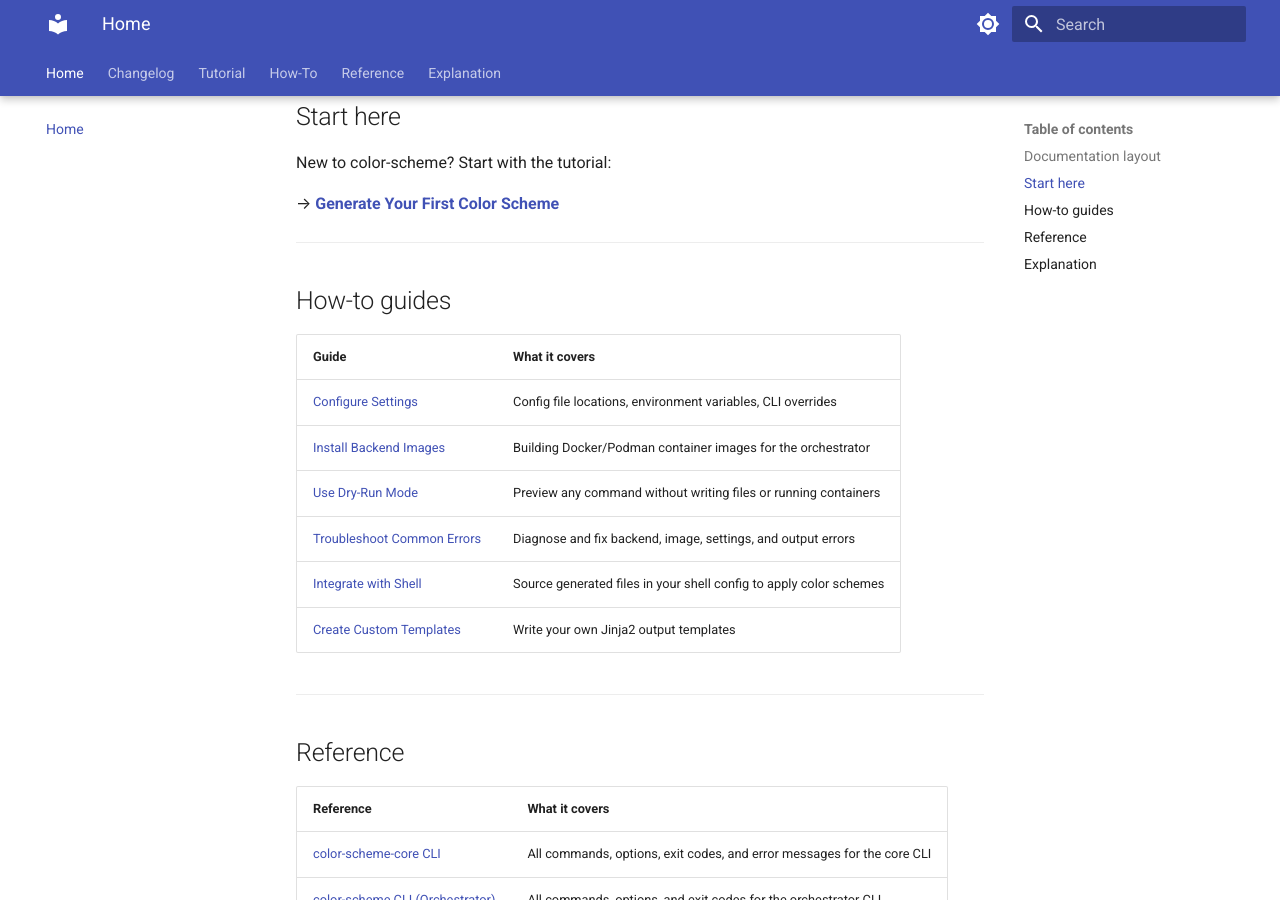
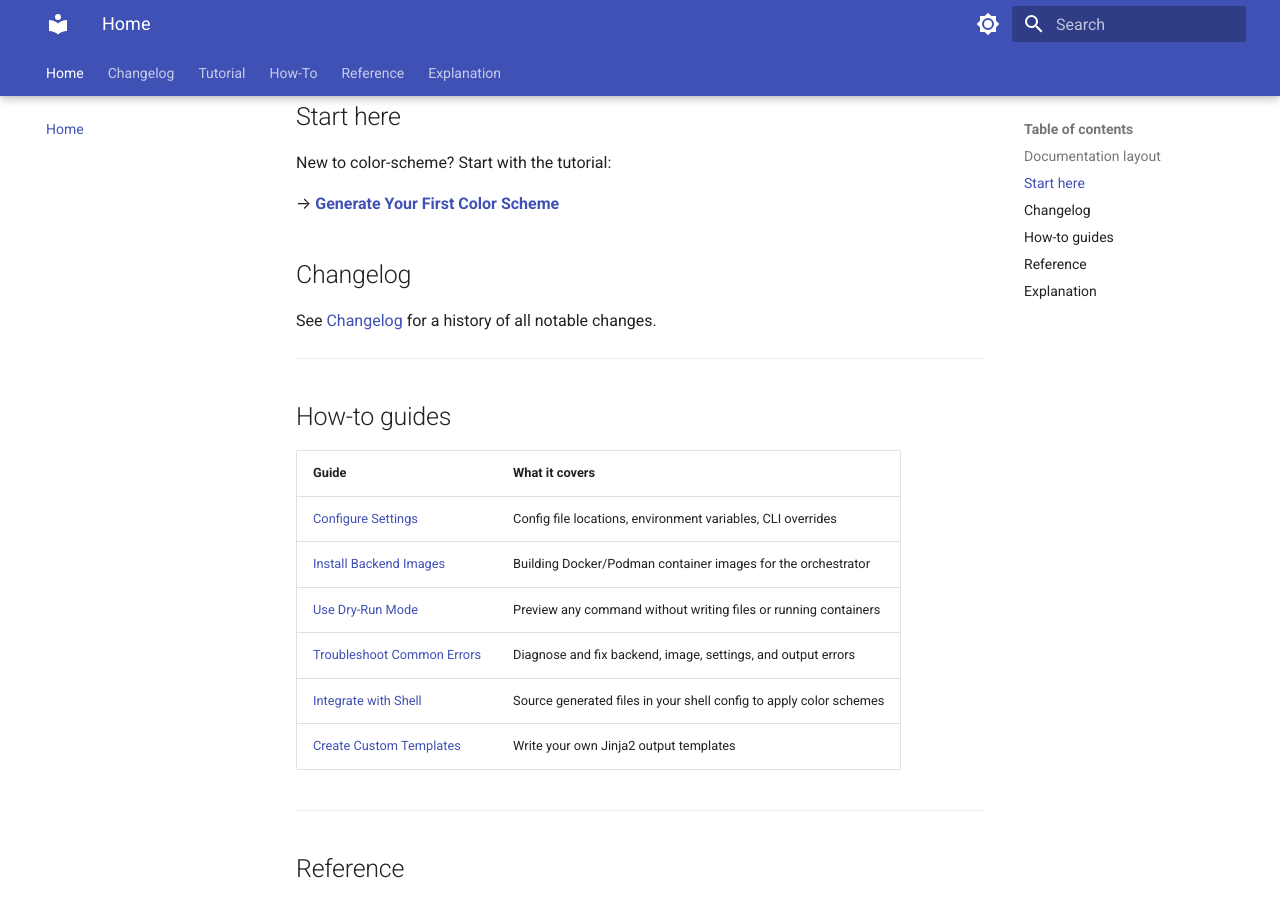
Before and after one commit to RandomGenericUsername/color-scheme-generator, an MkDocs documentation site: the page built from docs/index.md, in a window 1280 px wide and 900 px high, scrolled down 700 px. Built offline with MkDocs 1.6.1 and Material for MkDocs 9.7.7, drawn with Linux system fonts in a browser that asks for light colours.

Commit message:
docs: add changelog link to index.md

```diff
--- a/docs/index.md
+++ b/docs/index.md
@@ -25,6 +25,10 @@ organizes content into four types based on what a reader needs:
 New to color-scheme? Start with the tutorial:
 
 → **[Generate Your First Color Scheme](tutorials/getting-started.md)**
+
+## Changelog
+
+See [Changelog](changelog.md) for a history of all notable changes.
 
 ---
 
```
